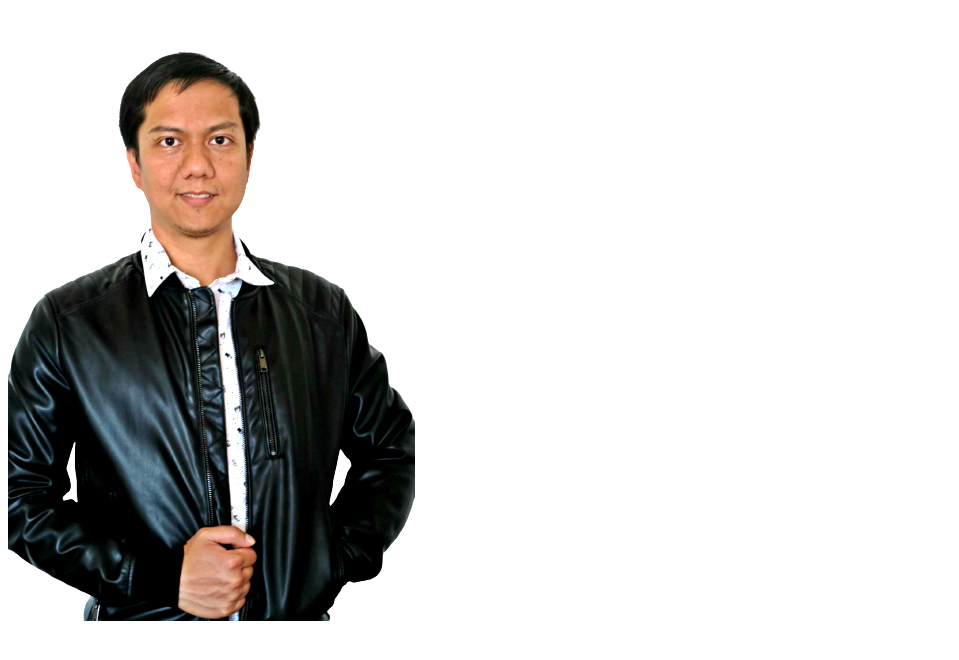
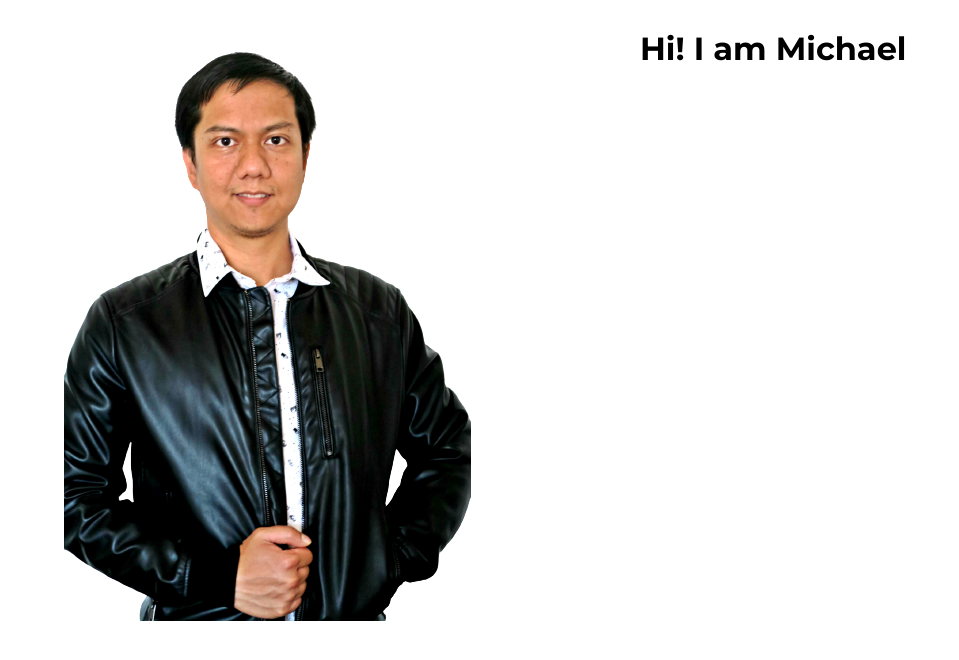
Before and after one commit to mikel-js/portfolio, a Next.js app: page / in a window 1280 px wide. Shown: the top 660 px of the page, without its empty margins (0-959 px from the left). Built offline with nearby package versions, Linux system fonts and the light colour scheme.

Commit message:
add google fonts

```diff
--- a/src/app/Profile.tsx
+++ b/src/app/Profile.tsx
@@ -2,12 +2,33 @@ import React from 'react';
 import styled from 'styled-components';
 import Image from 'next/image';
 
-const StyledProfile = styled.div``;
+const StyledProfile = styled.div`
+  display: flex;
+  justify-content: center;
+  margin: 0 auto;
+  max-width: 72rem;
+
+  > div {
+    flex: 1;
+  }
+`;
+const ImageContainer = styled.div``;
+const StyledText = styled.div``;
 
 const Profile = () => {
   return (
     <StyledProfile>
-      <Image src='/assets/pix.png' alt='profile-pic' width='407' height='613' />
+      <ImageContainer>
+        <Image
+          src='/assets/profile-pic.png'
+          alt='profile-pic'
+          width='407'
+          height='613'
+        />
+      </ImageContainer>
+      <StyledText>
+        <h1>Hi! I am Michael</h1>
+      </StyledText>
     </StyledProfile>
   );
 };
--- a/src/app/layout.css
+++ b/src/app/layout.css
@@ -1,3 +1,5 @@
+
 html {
-  font-size: 16px
+  font-size: 16px;
+  font-family: 'Montserrat', sans-serif;
 }
--- a/src/app/layout.tsx
+++ b/src/app/layout.tsx
@@ -1,3 +1,9 @@
+import { Montserrat } from 'next/font/google';
+const monserrat = Montserrat({
+  weight: ['400', '700'],
+  style: ['normal', 'italic'],
+  subsets: ['latin'],
+});
 export const metadata = {
   title: 'Next.js',
   description: 'Generated by Next.js',
@@ -9,7 +15,7 @@ export default function RootLayout({
   children: React.ReactNode;
 }) {
   return (
-    <html lang='en'>
+    <html lang='en' className={monserrat.className}>
       <body>{children}</body>
     </html>
   );
```
Also changed, not shown: public/assets/profile-pic.png (renamed from public/assets/pix.png).
